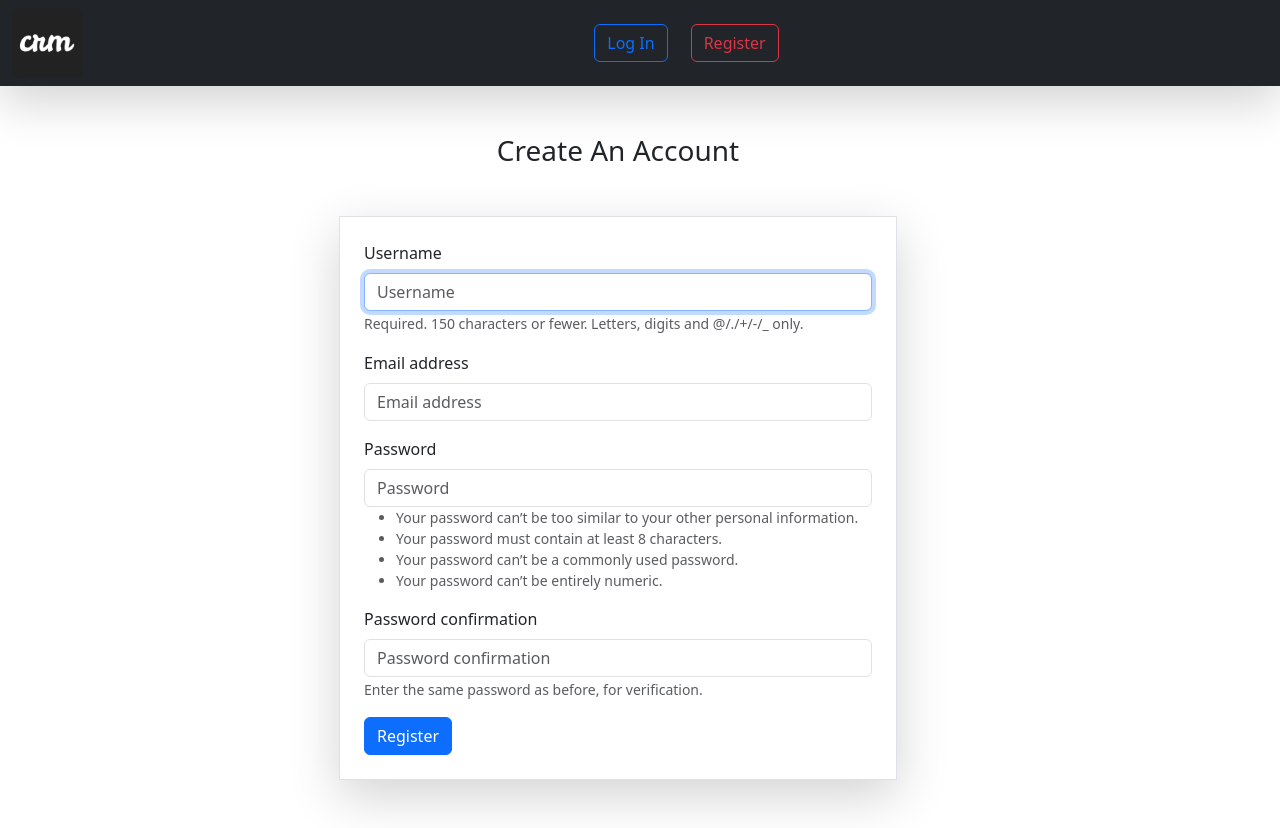
After one commit to Noahwekesa/customer-mgmt-django-app, a Django app: page /register/ in a window 1280 px wide. The commit adds this page. Run offline with Django 5.2, Linux system fonts and the light colour scheme; some libraries are stand-ins or nearby versions.

Commit message:
screenshots

```diff
--- a/src/accounts/filters.py
+++ b/src/accounts/filters.py
@@ -5,7 +5,7 @@ from .models import *
 class OrderFilter(django_filters.FilterSet):
     start_date = DateFilter(field_name="date_created", lookup_expr='gte')
     end_date = DateFilter(field_name="date_created", lookup_expr='lte')
-    note = CharFilter(filter_name='note', lookup_expr='icontains')
+    note = CharFilter(field_name='note', lookup_expr='icontains')
     class Meta:
         model = Order
         fields = '__all__'
--- a/src/accounts/forms.py
+++ b/src/accounts/forms.py
@@ -1,3 +1,5 @@
+from django.contrib.auth.forms import UserCreationForm
+from django.contrib.auth.models import User
 from django.forms import ModelForm
 from .models import Order
 
@@ -5,3 +7,8 @@ class OrderForm(ModelForm):
     class Meta:
         model = Order
         fields = '__all__'
+
+class CreateUserForm(UserCreationForm):
+    class Meta:
+        model = User
+        fields = ['username', 'email', 'password1', 'password2']
--- a/src/accounts/templates/accounts/base.html
+++ b/src/accounts/templates/accounts/base.html
@@ -12,7 +12,7 @@
     {% include "accounts/navbar.html" %}
                     {% if messages %}
                         {% for message in  messages %}
-                        <div class="container text-center">
+                        <div class="container col-sm-4">
                         <div class="alert alert-warning alert-dismissible fade show" role="alert">
                          {{ message }}
                          <button type="button" class="btn-close" data-bs-dismiss="alert" aria-label="Close"></button>
--- a/src/accounts/templates/accounts/navbar.html
+++ b/src/accounts/templates/accounts/navbar.html
@@ -6,6 +6,8 @@
       <span class="navbar-toggler-icon"></span>
     </button>
     <div class="collapse navbar-collapse justify-content-center" id="navbarNav">
+      {% if user.is_authenticated %}
+
       <ul class="navbar-nav">
         <li class="nav-item">
           <a class="nav-link active" aria-current="page" href="{% url 'dashboard' %}">Dashboard</a>
@@ -15,11 +17,24 @@
         </li>
       </ul>
     </div>
+    <div class="ml-auto">
+    <ul class="navbar-nav">
+      <li class="nav-item m-2">
+        <span class="fw-bold" style="color: white;">{{ request.user.get_full_name|title }}</span>
+      </li>
+        <li class="nav-item">
+    <a class="btn btn-outline-danger" href="{% url 'logout' %}">Logout</a>
+    </li>
+    {% else %}
+
+      <li>
+    <a class="btn btn-outline-primary" href="{% url 'login' %}">Log In</a>
+    </li>
+      <li>
+    <a class="btn btn-outline-danger" href="{% url 'register' %}">Register</a>
+    </li>
+    </div>
   </div>
-<div class="ml-auto">
-<ul>
-  <li>
-    </li>
-  </ul>
-</div>
+
+      {% endif %}
 </nav>
--- /dev/null
+++ b/src/accounts/templates/accounts/register.html
@@ -0,0 +1,15 @@
+{% extends "accounts/base.html" %}
+{% load django_bootstrap5 %}
+{% block content %}
+<div class="container m-5">
+  <h3 class="m-5 text-center"> Create An Account</h3>
+  <div class="col-sm-6 mx-auto">
+    <form method="post" class="border p-4 shadow-lg">
+      {% csrf_token %}
+      {% bootstrap_form form %}
+      {% bootstrap_form_errors form %}
+      <button type="submit" class="btn btn-primary">Register</button>
+    </form>
+  </div>
+</div>
+{% endblock %}
--- a/src/accounts/views.py
+++ b/src/accounts/views.py
@@ -1,11 +1,37 @@
 from django.contrib.admin.options import inlineformset_factory, messages
-from django.shortcuts import get_object_or_404, redirect, render
+from django.contrib.auth.decorators import login_required
+from django.shortcuts import redirect, render
 from django.urls import reverse_lazy
 from django.views.generic import CreateView, DeleteView, DetailView, UpdateView
 from accounts.filters import OrderFilter
 from accounts.models import *
-from .forms import OrderForm
+from .forms import CreateUserForm, OrderForm
+from django.contrib.auth import logout
+from django.contrib.auth.mixins import LoginRequiredMixin
 
+def register(request):
+    if request.user.is_authenticated:
+        return redirect('dashboard')
+    else:
+        form = CreateUserForm()
+
+        if request.method == 'POST':
+            form = CreateUserForm(request.POST)
+            if form.is_valid():
+                form.save()
+                messages.success(request, "Regstration Was Succefully")
+                return redirect('login')
+        context = {
+        "form":form
+        }
+        return render(request, 'accounts/register.html', context)
+
+def logout_view(request):
+    logout(request)
+    messages.success(request, "You have Ended Your session")
+    return redirect('login')
+
+@login_required
 def dashboard(request):
     orders = Order.objects.all()
     customers = Customer.objects.all()
@@ -24,13 +50,13 @@ def dashboard(request):
     }
     return render(request, "accounts/dashboard.html", context)
 
-
+@login_required
 def products(request):
     products = Product.objects.all()
     context = {"products": products}
     return render(request, "accounts/products.html", context)
 
-class CustomerView(DetailView):
+class CustomerView(LoginRequiredMixin, DetailView):
     model = Customer
     template_name = "accounts/customer.html"
     context_object_name = 'customer'
@@ -56,6 +82,7 @@ class OrderCreateView(CreateView):
     success_url = reverse_lazy('dashboard')
 
     '''
+@login_required
 def createOrder(request, pk):
     OrderFormSet = inlineformset_factory(Customer, Order, fields=('product', 'status'), extra=10)
     customer = Customer.objects.get(id=pk)
@@ -71,7 +98,7 @@ def createOrder(request, pk):
     return render(request, 'accounts/order_form.html', context)
 
 # update order class based view
-class OrderUpdateView(UpdateView):
+class OrderUpdateView(LoginRequiredMixin, UpdateView):
     model = Order
     form_class = OrderForm
     template_name = 'accounts/order_form.html'
@@ -82,7 +109,7 @@ class OrderUpdateView(UpdateView):
         messages.success(self.request, 'Order has been updated succefully!')
         return super().form_valid(form)
 
-class OrderDeleteView(DeleteView):
+class OrderDeleteView(LoginRequiredMixin, DeleteView):
     model = Order
     template_name = 'accounts/delete.html'
     success_url = reverse_lazy('dashboard')
--- a/src/crm/settings.py
+++ b/src/crm/settings.py
@@ -39,6 +39,7 @@ INSTALLED_APPS = [
     'django.contrib.staticfiles',
     'accounts',
     'django_filters',
+    "django_bootstrap5",
 ]
 
 MIDDLEWARE = [
@@ -123,3 +124,7 @@ STATIC_URL = 'static/'
 # https://docs.djangoproject.com/en/5.0/ref/settings/#default-auto-field
 
 DEFAULT_AUTO_FIELD = 'django.db.models.BigAutoField'
+
+LOGIN_REDIRECT_URL = 'dashboard'
+
+LOGIN_URL = 'login'
--- a/src/crm/urls.py
+++ b/src/crm/urls.py
@@ -16,7 +16,7 @@ Including another URLconf
 """
 from django.contrib import admin
 from django.urls import path
-
+from django.contrib.auth import views as auth_views
 from accounts.views import *
 
 urlpatterns = [
@@ -28,4 +28,8 @@ urlpatterns = [
     path('order/create/<int:pk>', createOrder, name='order-create'),
     path('order/update/<int:pk>/', OrderUpdateView.as_view(), name='order-update'),
     path('order/delete/<int:pk>/', OrderDeleteView.as_view(), name='order-delete'),
+    # login & Register
+    path('login/', auth_views.LoginView.as_view(template_name='accounts/login.html'), name='login'),
+    path('register/', register, name='register'),
+    path('logout/', logout_view, name='logout'),
 ]
```
Also changed, not shown: src/accounts/templates/accounts/login.html (added, +28 -0 lines), src/accounts/migrations/0006_order_note.py (added).
